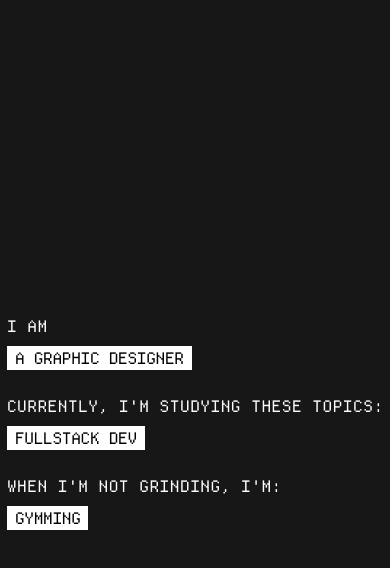
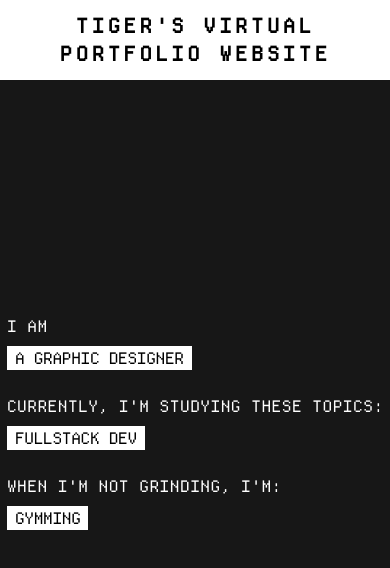
Before and after one commit to T0raT/T0raT.github.io, a Next.js app: page /about in a window 390 px wide. Shown: the top 568 px of the page. Built offline with nearby package versions, Linux system fonts and the light colour scheme.

Commit message:
feat: added back header with responsiveness

```diff
--- /dev/null
+++ b/app/_components/Header.tsx
@@ -0,0 +1,16 @@
+"use Clinet";
+
+export default function Header() {
+  return (
+    <div
+      className=" grid fixed top-0 w-full justify-center
+          font-bold text-xl  text-center tracking-[0.16em] text-black
+          bg-white cursor-pointer z-10
+
+           header:cursor-default header:text-2xl header:text-white header:bg-transparent
+        "
+    >
+      <h2 className="p-3">TIGER&apos;S VIRTUAL PORTFOLIO WEBSITE</h2>
+    </div>
+  );
+}
--- a/app/layout.tsx
+++ b/app/layout.tsx
@@ -1,5 +1,6 @@
 import type { Metadata } from "next";
 import localFont from "next/font/local";
+import Header from "./_components/Header";
 import "./globals.css";
 
 export const metadata: Metadata = {
@@ -42,8 +43,9 @@ export default function RootLayout({
       <body
         className={`${vcrFont.variable} ${departFont.variable} antialiased`}
       >
-        <div className="relative isolate overflow-hidden z-0">
-          <div className="flex min-h-dvh max-w-280 mx-auto font-(family-name:--font-departure) z-10">
+        <div className="relative isolate overflow-hidden z-0 font-(family-name:--font-departure)">
+          <Header />
+          <div className="flex min-h-dvh min-w-dvw mx-auto  z-10">
             {children}
           </div>
         </div>
```
